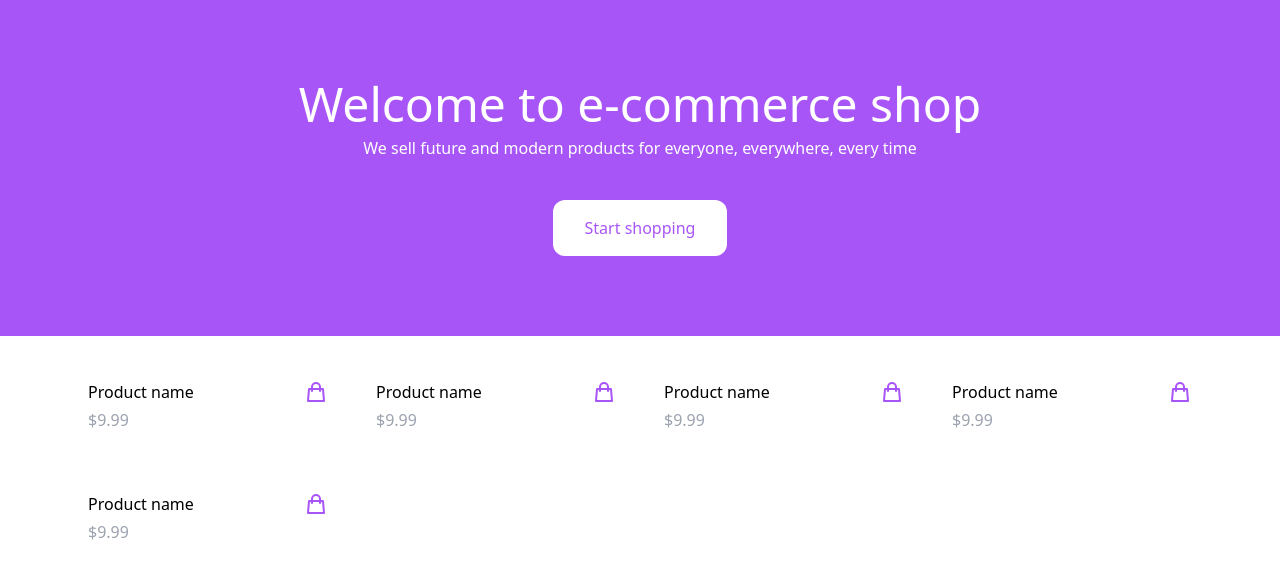
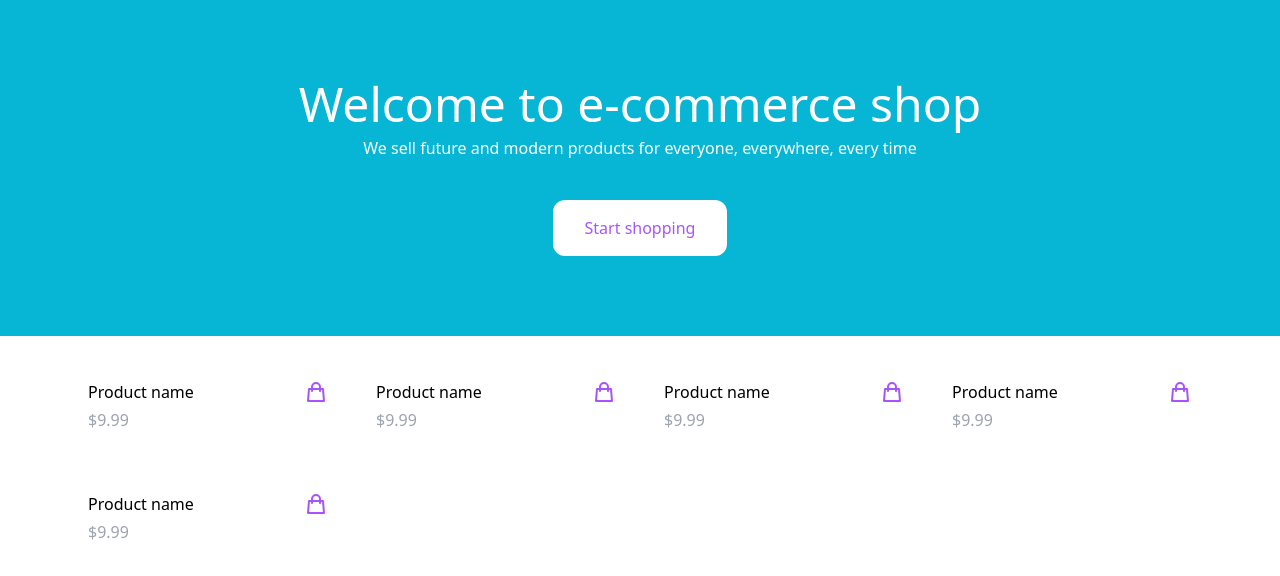
Before and after one commit to julialaska/E-commerce-website, a Django app: page / in a window 1280 px wide. Shown: the part 77-653 px from the top of the page. Run offline with Django 4.2, Linux system fonts and the light colour scheme; some libraries are stand-ins or nearby versions.

Commit message:
add frontpage

```diff
--- a/eccomerce_website/websiteapp/templates/website_app/frontpage.html
+++ b/eccomerce_website/websiteapp/templates/website_app/frontpage.html
@@ -1,7 +1,7 @@
 {% extends 'website_app/base.html' %}
 
 {% block content %}
-<header class="px-6 py-10 lg:py-20 bg-purple-500">
+<header class="px-6 py-10 lg:py-20 bg-cyan-500">
     <div class="max-w-3xl mx-auto text-center">
         <p class="mb-2 text-3xl lg:text-5xl text-white">Welcome to e-commerce shop</p>
 
```
